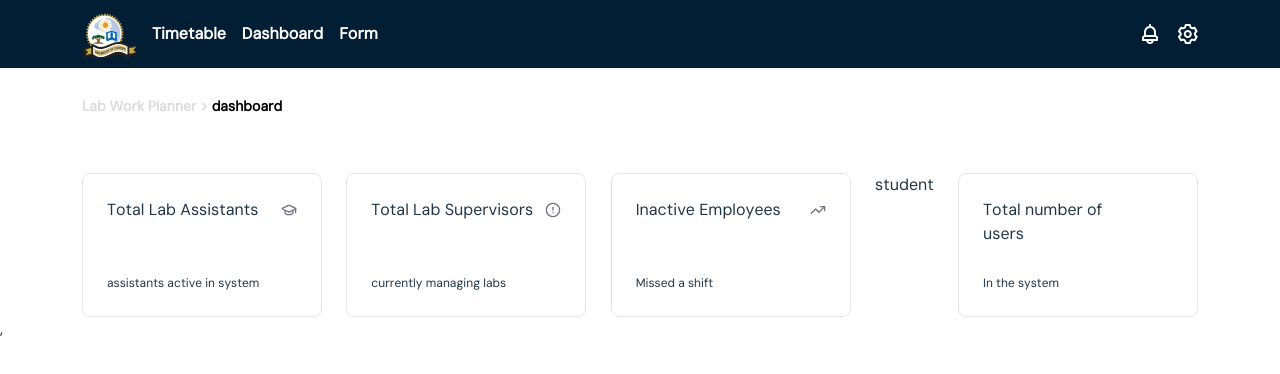
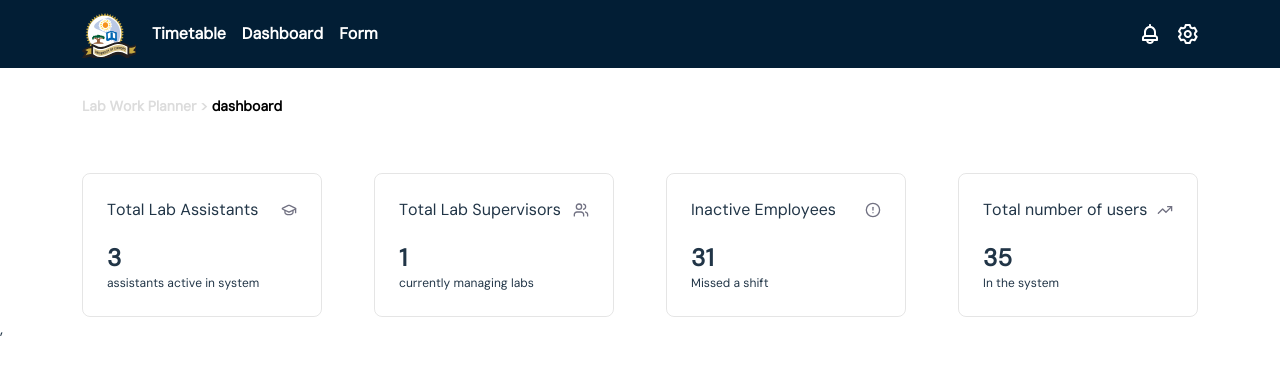
Before and after one commit to mothibimalebana/lab-work-planner, a React (Vite) app: page /dashboard in a window 1280 px wide. Shown: the top 374 px of the page. Built offline with nearby package versions, Linux system fonts and the light colour scheme.

Commit message:
chore: moved the cards outside the dashboard, made them their own component

```diff
--- a/src/pages/Dashboard.tsx
+++ b/src/pages/Dashboard.tsx
@@ -1,16 +1,14 @@
 import student from "../assets/svg/student.svg"
 import exclamation from "../assets/svg/exclamation.svg"
 import up from "../assets/svg/up.svg"
-import people from "../assets/svg/People.svg"
+import people from "../assets/svg/people.svg"
 import type DashboardProps from '../../types/student'
 
 
-function Dashboard ( {activeAssistants, activeSupervisors, inactiveEmployees, totalEmployees}:DashboardProps )  {
 
+function Cards( {activeAssistants = 3, activeSupervisors = 1, inactiveEmployees = 31, totalEmployees = 35}:DashboardProps ){
     return(
-        <div className="dashboard px-[5.12rem] w-full mt-14">
-            <div className="header flex justify-between">
-
+        <div className="cards flex justify-between">
                 {/**Active Lab Assistants */}
                 <div className="card flex flex-col justify-between alig w-60 h-36 p-6 rounded-lg border border-solid border-[rgba(0,0,0,0.10)]">
                     <div className="top flex justify-between">
@@ -27,7 +25,7 @@ function Dashboard ( {activeAssistants, activeSupervisors, inactiveEmployees, to
                 <div className="card flex flex-col justify-between w-60 h-36 p-6 rounded-lg border border-solid border-[rgba(0,0,0,0.10)]">
                     <div className="top flex justify-between">
                         <div className="left"><p>Total Lab Supervisors</p></div>
-                        <div className="right flex items-center justify-between"><img src={exclamation} alt="grad cap" /></div>
+                        <div className="right flex items-center justify-between"><img src={people} alt="grad cap" /></div>
                     </div>
                     <div className="bottom">
                         <div className="top"><h4 className="font-bold text-2xl">{activeSupervisors}</h4></div>
@@ -39,25 +37,43 @@ function Dashboard ( {activeAssistants, activeSupervisors, inactiveEmployees, to
                 <div className="card flex flex-col justify-between w-60 h-36 p-6 rounded-lg border border-solid border-[rgba(0,0,0,0.10)]">
                     <div className="top flex justify-between">
                         <div className="left"><p>Inactive Employees</p></div>
-                        <div className="right flex items-center justify-between"><img src={up} alt="grad cap" /></div>
+                        <div className="right flex items-center justify-between"><img src={exclamation} alt="grad cap" /></div>
                     </div>
                     <div className="bottom">
                         <div className="top"><h4 className="font-bold text-2xl">{inactiveEmployees}</h4></div>
                         <div className="bottom text-[0.75rem]"><p>Missed a shift</p></div>
                     </div>
                 </div>
-                student
+
                 {/***Total number of employees*/}
                 <div className="card flex flex-col justify-between w-60 h-36 p-6 rounded-lg border border-solid border-[rgba(0,0,0,0.10)]">
                     <div className="top flex justify-between">
                         <div className="left"><p>Total number of users</p></div>
-                        <div className="right flex items-center justify-between"><img src={people} alt="grad cap" /></div>
+                        <div className="right flex items-center justify-between"><img src={up} alt="grad cap" /></div>
                     </div>
                     <div className="bottom">
                         <div className="top"><h4 className="font-bold text-2xl">{totalEmployees}</h4></div>
                         <div className="bottom text-[0.75rem]"><p>In the system</p></div>
                     </div>
                 </div>
+        </div>
+    )
+}
+
+function ButtonCarousel( {mode} )
+
+
+function Dashboard( {activeAssistants = 3, activeSupervisors = 1, inactiveEmployees = 31, totalEmployees = 35}:DashboardProps )  {
+
+    return(
+        <div className="dashboard px-[5.12rem] w-full mt-14">
+            <div className="header">
+                <Cards
+                activeAssistants={activeAssistants}
+                activeSupervisors={activeSupervisors}
+                inactiveEmployees={inactiveEmployees}
+                totalEmployees={totalEmployees}
+                />
             </div>
             <div className="nav"></div>
             <div className="table"></div>
```
Also changed, not shown: types/student.d.ts (+4 -4 lines).
